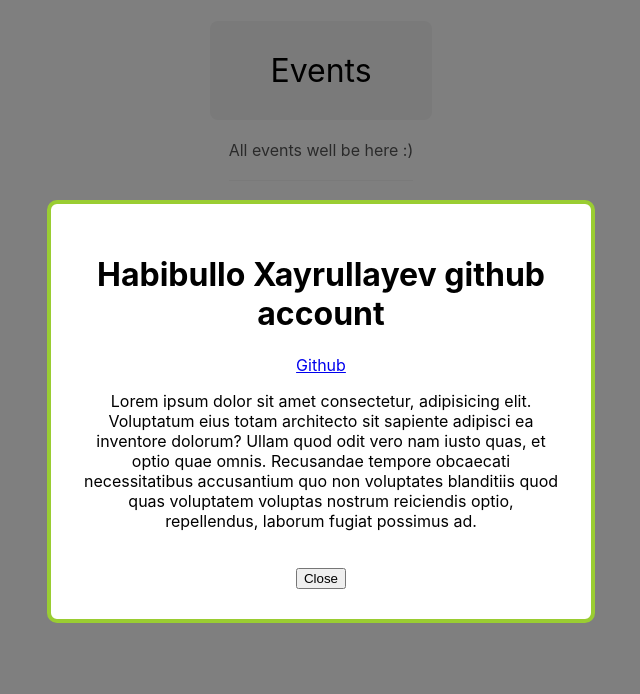
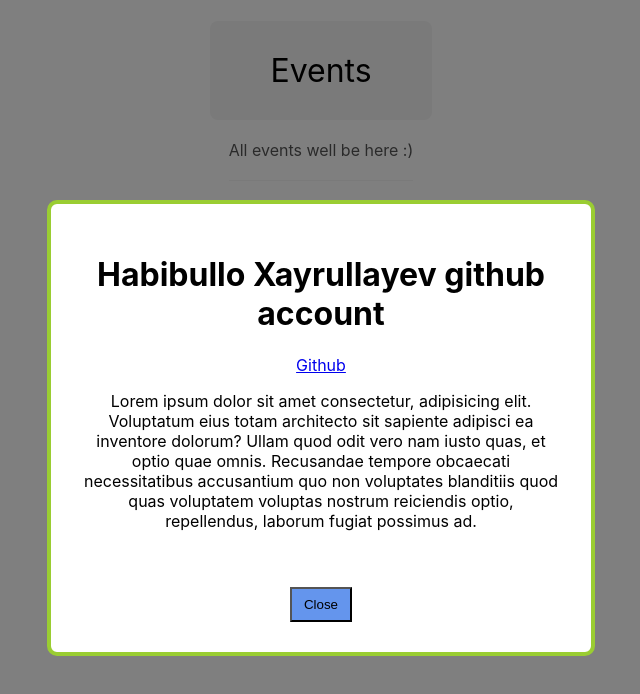
Before and after one commit to Habibullo2003/React-darslari, a React (Create React App) app in the folder lesson5-multiple-component/: page / in a window 1280 px wide. Shown: the top 694 px of the page, without its empty margins (319-959 px from the left). Built offline with nearby package versions, Linux system fonts and the light colour scheme.

Commit message:
Dynamic Class

```diff
--- a/lesson5-multiple-component/src/components/Modal.css
+++ b/lesson5-multiple-component/src/components/Modal.css
@@ -18,3 +18,9 @@
   border-bottom: 2px solid #444;
   padding-bottom:25px
 }
+
+.modal .modal-btn {
+  background-color: cornflowerblue;
+  padding: 8px 12px;
+  margin-top: 20px;
+}
--- a/lesson5-multiple-component/src/components/Modal.js
+++ b/lesson5-multiple-component/src/components/Modal.js
@@ -13,7 +13,7 @@
         }}>
         {children}
         <br />
-        <button onClick={closeModal}>Close</button>
+        <button className={isModeModal ? "modal-btn" : ""} onClick={closeModal}>Close</button>
       </div>
     </div>,
     document.body
```
